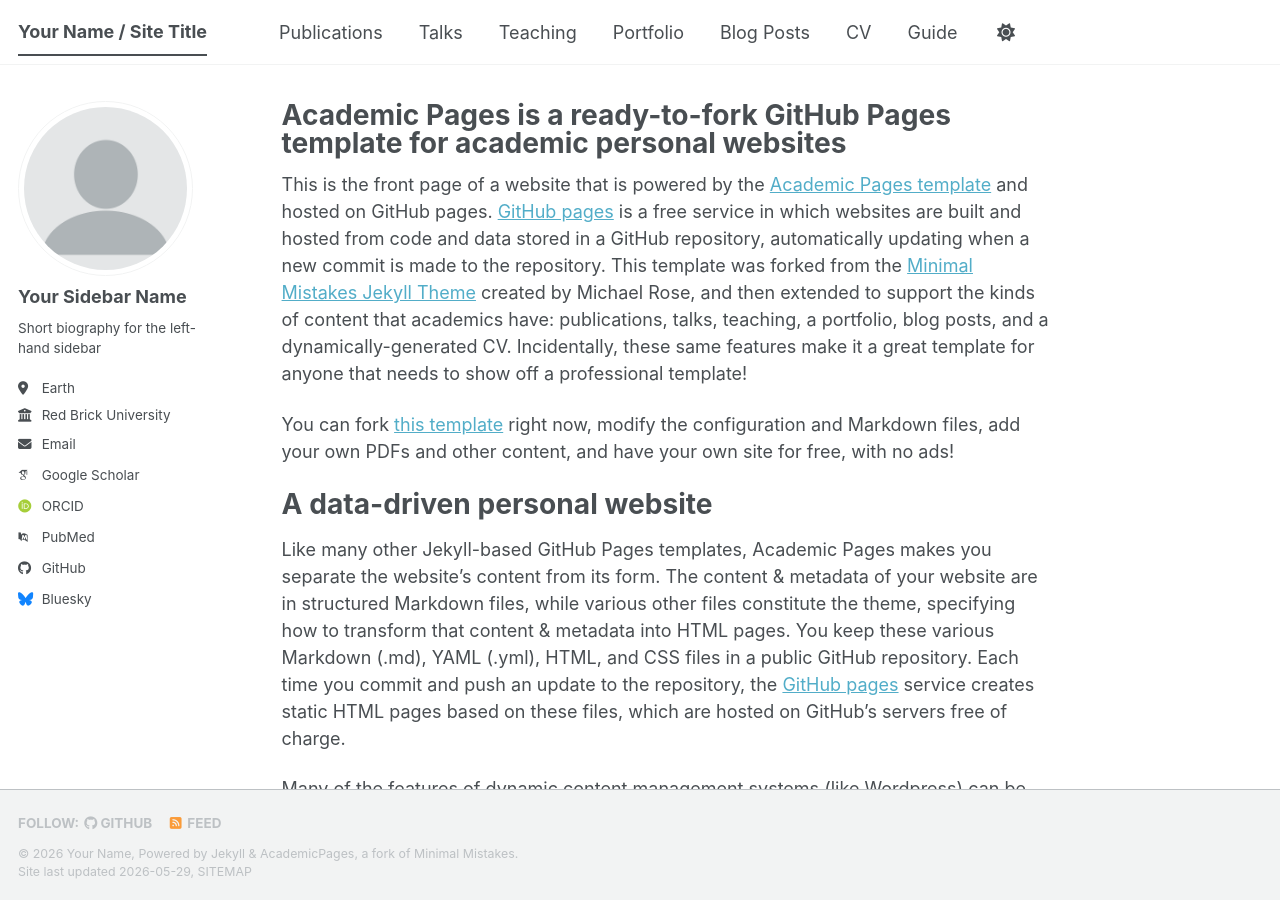
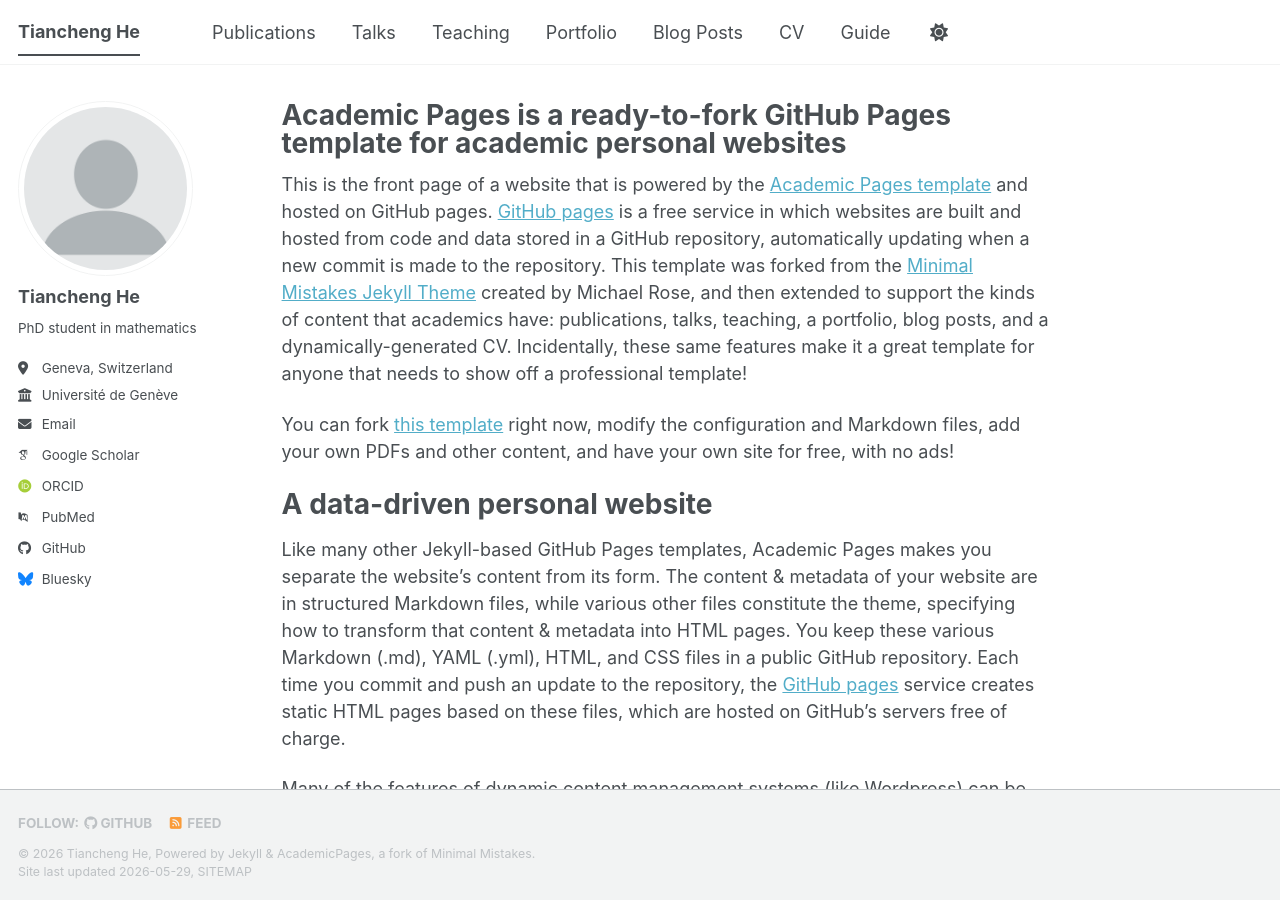
Before and after one commit to htcMath/htcMath.github.io, a Jekyll site: the page built from _pages/about.md, in a window 1280 px wide and 900 px high. Built offline with Jekyll 4.4.1, drawn with Linux system fonts in a browser that asks for light colours; some web fonts are replaced; a script bundle is joined from its source files by our own code; library files that are not in the unit come from our copies.

Commit message:
Update _config.yml

```diff
--- a/_config.yml
+++ b/_config.yml
@@ -9,14 +9,14 @@
 # Basic Site Settings
 locale                   : "en-US"
 site_theme               : "default" # The available themes options are "default", "air", "sunrise", "mint", "dirt" and "contrast"
-title                    : "Your Name / Site Title"
+title                    : "Tiancheng He"
 title_separator          : "-"
-name                     : &name "Your Name"
-description              : &description "Your Name's academic portfolio"   # Update this with a general description of your site, this is the default if not overridden by a page
-url                      : https://academicpages.github.io # The base hostname & protocol for your site e.g. "https://[your GitHub username].github.io",
+name                     : &name "Tiancheng He"
+description              : &description "Personal academia website"   # Update this with a general description of your site, this is the default if not overridden by a page
+url                      : https://htcmath.github.io # The base hostname & protocol for your site e.g. "https://[your GitHub username].github.io",
                                                            # or if you already have some other page hosted on Github then use "https://[your GitHub username].github.io/[Your Repo Name]"
 baseurl                  : "" # the subpath of your site, e.g. "/blog"
-repository               : "academicpages/academicpages.github.io"
+repository               : "htcMath/hecMath.github.io"
 
 # Site Author - The following control what appear as part of the author content on the side bar.
 #               If a field is blank the icon and link will not appear, otherwise it will be shown.
@@ -24,24 +24,24 @@ repository               : "academicpages/academicpages.github.io"
 author:
   # Biographic information
   avatar           : "profile.png"
-  name             : "Your Sidebar Name"
+  name             : "Tiancheng He"
   pronouns         : # example: "she/her"
-  bio              : "Short biography for the left-hand sidebar"
-  location         : "Earth"
-  employer         : "Red Brick University"
+  bio              : "PhD student in mathematics"
+  location         : "Geneva, Switzerland"
+  employer         : "Université de Genève"
   uri              : # URL
-  email            : "none@example.org"
+  email            : "tiancheng.he@unige.ch"
 
   # Academic websites
   academia         : # URL
   arxiv            : # URL - Update with the correct link to your profile
-  googlescholar    : "https://scholar.google.com/citations?user=PS_CX0AAAAAJ"
+  googlescholar    : ""
   inspire-hep      : # URL
   impactstory      : # URL
-  orcid            : "https://orcid.org/yourorcidurl"
+  orcid            : ""
   semantic         : # URL
   ssrn             : # URL
-  pubmed           : "https://www.ncbi.nlm.nih.gov/pubmed/?term=john+snow"
+  pubmed           : ""
   researchgate     : # URL
   scopus           : # URL
   zotero           : # URL
```
